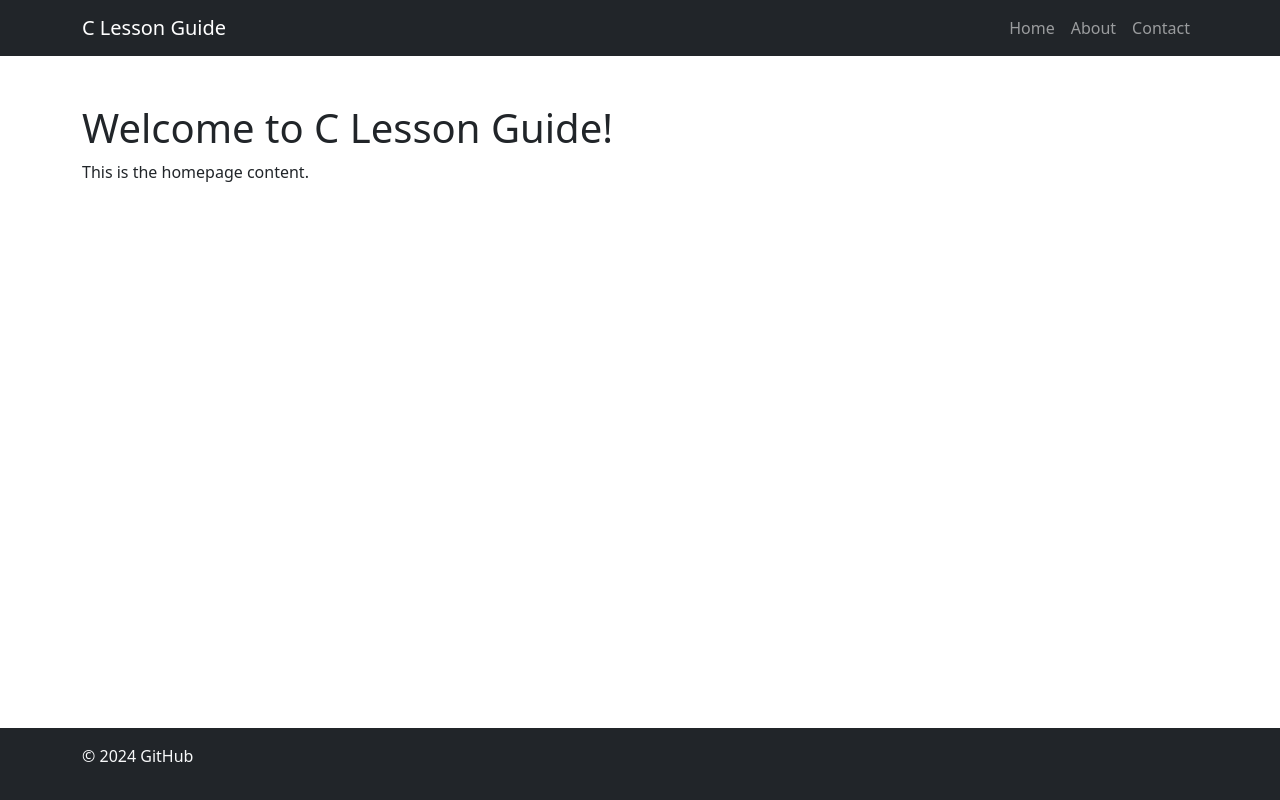
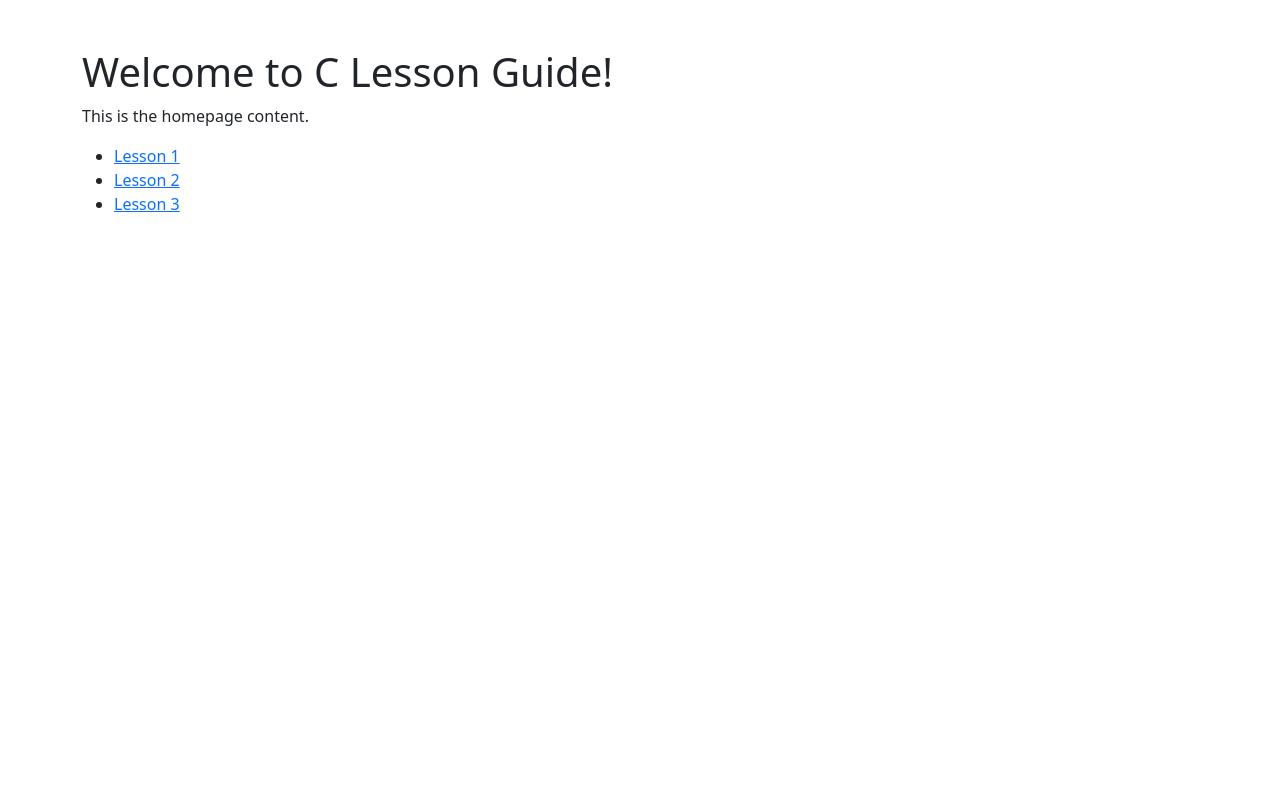
Before and after one commit to JohnPatrickAncajas/c, a React (Create React App) app: page /Homepage in a window 1280 px wide. Built offline with nearby package versions, Linux system fonts and the light colour scheme.

Commit message:
Save
In case I broke it more

```diff
--- a/package.json
+++ b/package.json
@@ -40,5 +40,8 @@
       "last 1 firefox version",
       "last 1 safari version"
     ]
+  },
+  "devDependencies": {
+    "react-router-dom": "^6.23.0"
   }
 }
--- a/src/App.js
+++ b/src/App.js
@@ -1,15 +1,27 @@
 import React from 'react';
+import { Routes, Route } from 'react-router-dom';
 import 'bootstrap/dist/css/bootstrap.min.css';
-
 import MyNavbar from './components/Navbar';
+import HomePage from './components/Homepage';
 import MyFooter from './components/Footer';
-import HomePage from './components/Homepage';
+import Lesson1 from './pages/Lesson1';
+import Lesson2 from './pages/Lesson2';
+import Lesson3 from './pages/Lesson3';
+import Lesson4 from './pages/Lesson4';
+import Lesson5 from './pages/Lesson5';
 
 function App() {
   return (
     <div>
       <MyNavbar />
-      <HomePage />
+        <Routes>
+            <Route path="/c" exact element={<HomePage />} />
+            <Route path="/lesson1" element={<Lesson1 />} />
+            <Route path="/lesson2" element={<Lesson2 />} />
+            <Route path="/lesson3" element={<Lesson3 />} />
+            <Route path="/lesson4" element={<Lesson4 />} />
+            <Route path="/lesson5" element={<Lesson5 />} />
+        </Routes>
       <MyFooter />
     </div>
   );
--- a/src/components/Homepage.js
+++ b/src/components/Homepage.js
@@ -1,11 +1,23 @@
 import React from 'react';
 import Container from 'react-bootstrap/Container';
+import { Link } from 'react-router-dom';
 
 function HomePage() {
   return (
-    <Container className="homepage-container my-5">
+    <Container className="my-5">
       <h1>Welcome to C Lesson Guide!</h1>
       <p>This is the homepage content.</p>
+      <ul>
+        <li>
+          <Link href="/lesson1">Lesson 1</Link>
+        </li>
+        <li>
+          <Link href="/lesson2">Lesson 2</Link>
+        </li>
+        <li>
+          <Link href="/lesson3">Lesson 3</Link>
+        </li>
+      </ul>
     </Container>
   );
 }
--- a/src/index.js
+++ b/src/index.js
@@ -1,13 +1,72 @@
-import React from 'react';
-import ReactDOM from 'react-dom/client';
+import * as React from "react";
+import * as ReactDOM from "react-dom";
 import './index.css';
 import App from './App';
 import reportWebVitals from './reportWebVitals';
 
+import {
+  createBrowserRouter,
+  RouterProvider,
+} from "react-router-dom";
+
+import Root, { rootLoader } from "./routes/root";
+import Team, { teamLoader } from "./routes/team";
+
+import HomePage from './components/Homepage';
+import Lesson1 from './pages/Lesson1';
+import Lesson2 from './pages/Lesson2';
+import Lesson3 from './pages/Lesson3';
+import Lesson4 from './pages/Lesson4';
+import Lesson5 from './pages/Lesson5';
+
+const router = createBrowserRouter([
+  {
+    path: "/",
+    element: <Root />,
+    loader: rootLoader,
+    children: [
+      {
+        path: "team",
+        element: <Team />,
+        loader: teamLoader,
+      },
+    ],
+  },
+
+  {
+    path: "/c/*",
+    element: <App />,
+  },
+  {
+    path: "/Homepage",
+    element: <HomePage />,
+  },
+  {
+    path: "/Lesson1",
+    element: <Lesson1 />,
+  },
+  {
+    path: "/Lesson2",
+    element: <Lesson2 />,
+  },
+  {
+    path: "/Lesson3",
+    element: <Lesson3 />,
+  },
+  {
+    path: "/Lesson4",
+    element: <Lesson4 />,
+  },
+  {
+    path: "/Lesson5",
+    element: <Lesson5 />,
+  }
+]);
+
 const root = ReactDOM.createRoot(document.getElementById('root'));
 root.render(
   <React.StrictMode>
-    <App />
+    <RouterProvider router={router} />
   </React.StrictMode>
 );
 
--- /dev/null
+++ b/src/pages/Lesson1.js
@@ -0,0 +1,12 @@
+import React from 'react';
+
+function Lesson1() {
+    return (
+        <div>
+            <h1>Lesson 1</h1>
+            <p>Lorem ipsum</p>
+        </div>
+    );
+}
+
+export default Lesson1;
--- /dev/null
+++ b/src/pages/Lesson2.js
@@ -0,0 +1,12 @@
+import React from 'react';
+
+function Lesson2() {
+    return (
+        <div>
+            <h1>Lesson 2</h1>
+            <p>Lorem ipsum</p>
+        </div>
+    );
+}
+
+export default Lesson2;
--- /dev/null
+++ b/src/pages/Lesson3.js
@@ -0,0 +1,12 @@
+import React from 'react';
+
+function Lesson3() {
+    return (
+        <div>
+            <h1>Lesson 3</h1>
+            <p>Lorem ipsum</p>
+        </div>
+    );
+}
+
+export default Lesson3;
--- /dev/null
+++ b/src/pages/Lesson4.js
@@ -0,0 +1,12 @@
+import React from 'react';
+
+function Lesson4() {
+    return (
+        <div>
+            <h1>Lesson 4</h1>
+            <p>Lorem ipsum</p>
+        </div>
+    );
+}
+
+export default Lesson4;
--- /dev/null
+++ b/src/pages/Lesson5.js
@@ -0,0 +1,12 @@
+import React from 'react';
+
+function Lesson5() {
+    return (
+        <div>
+            <h1>Lesson 5</h1>
+            <p>Lorem ipsum</p>
+        </div>
+    );
+}
+
+export default Lesson5;
```
Also changed, not shown: src/App.css (+0 -35 lines), 1 other file (tests, documents, lock files or other folders).
